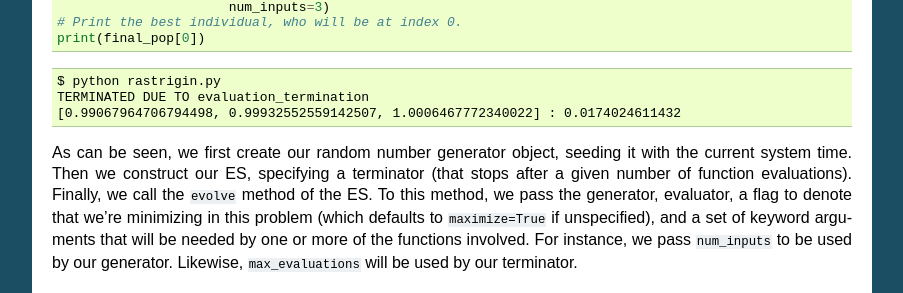
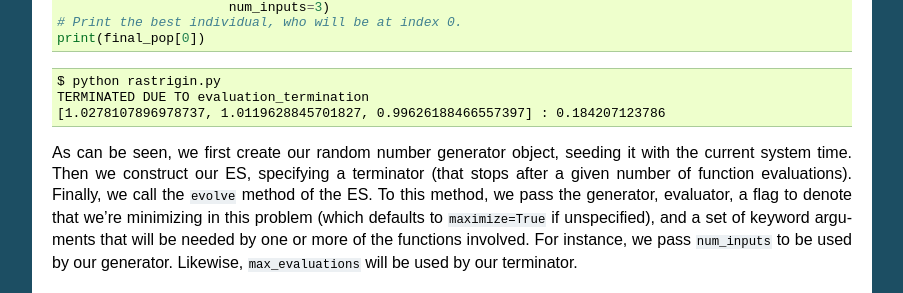
Before and after one commit to thanos/ecspy, a Sphinx documentation site: the page built from docs/tutorial.rst, in a window 1280 px wide and 900 px high, scrolled down 1463 px. Shown: the part 186-479 px from the top of the window, without its empty margins (198-1101 px from the left). Built offline with Sphinx 7.4.7, drawn with Linux system fonts in a browser that asks for light colours; formulas are drawn with MathJax 3.

Commit message:
Additional corrected documentation. No substantive changes.

```diff
--- a/docs/tutorial.rst
+++ b/docs/tutorial.rst
@@ -67,7 +67,7 @@ Now that we have decided upon our generator and evaluator, we can create the EC.
 
 	$ python rastrigin.py
 	TERMINATED DUE TO evaluation_termination
-	[0.99067964706794498, 0.99932552559142507, 1.0006467772340022] : 0.0174024611432
+	[1.0278107896978737, 1.0119628845701827, 0.99626188466557397] : 0.184207123786
 
 .. {{{end}}}
 
```
Also changed, not shown: docs/reference.rst (+7 -0 lines), 1 other file.
